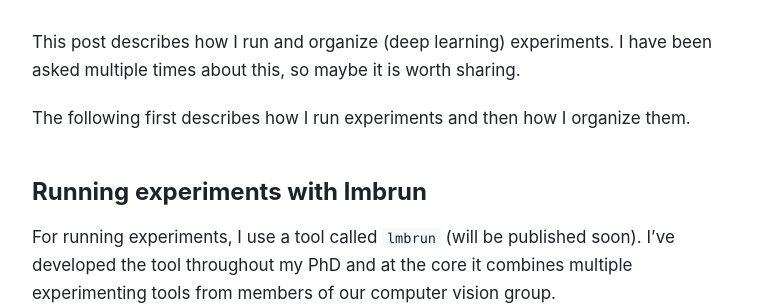
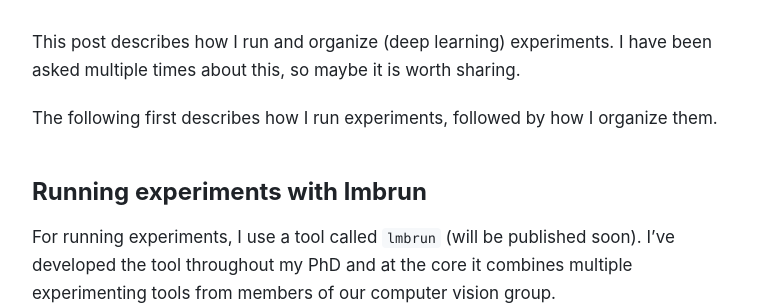
Before and after one commit to pschroeppel/pschroeppel.github.io, a Jekyll site: the page built from _posts/2026-09-10-running-and-organizing-experiments.md, in a window 1280 px wide and 900 px high. Shown: the part 192-497 px from the top of the window, without its empty margins (248-1028 px from the left). Built offline with Jekyll 4.4.1, drawn with Linux system fonts in a browser that asks for light colours.

Commit message:
blog post small update

```diff
--- a/_posts/2026-09-10-running-and-organizing-experiments.md
+++ b/_posts/2026-09-10-running-and-organizing-experiments.md
@@ -8,7 +8,7 @@ description: "How I run and organize experiments."
 
 This post describes how I run and organize (deep learning) experiments. I have been asked multiple times about this, so maybe it is worth sharing.
 
-The following first describes how I run experiments and then how I organize them.
+The following first describes how I run experiments, followed by how I organize them.
 
 ## Running experiments with lmbrun
 {% comment %}
```
